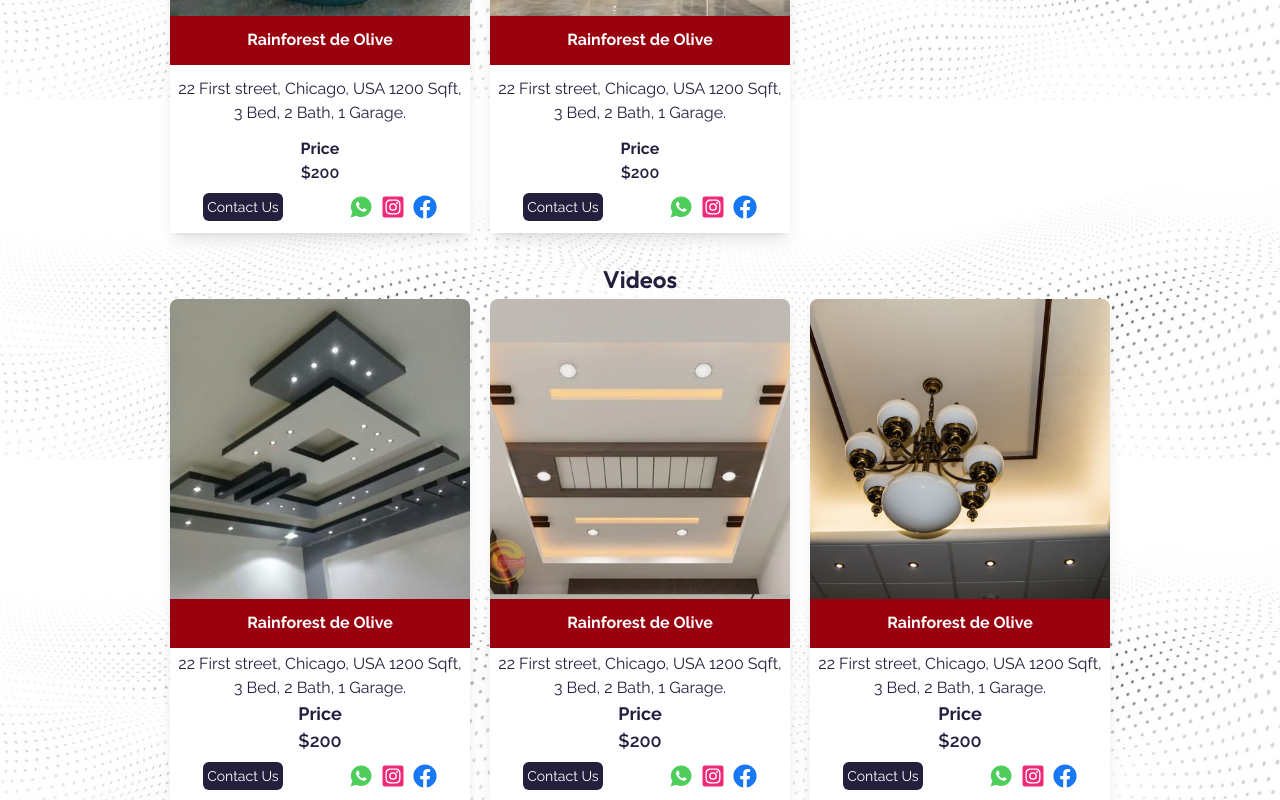
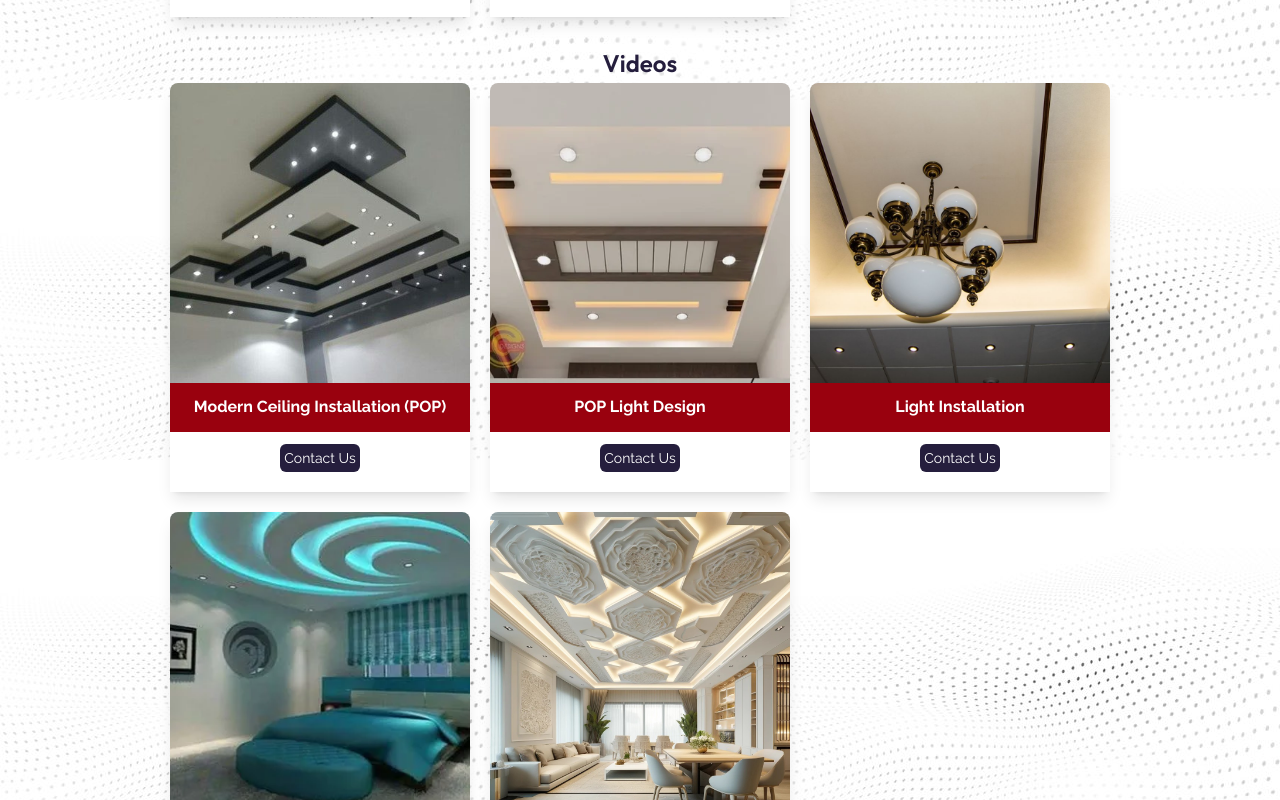
Before and after one commit to Webmyn001/event-flow, a React (Create React App) app: page /works in a window 1280 px wide. Shown: the part 980-1780 px from the top of the page. Built offline with nearby package versions, Linux system fonts and the light colour scheme; a web font is replaced by a local one.

Commit message:
first message

```diff
--- a/src/AID/Auth.js/Auth.js
+++ b/src/AID/Auth.js/Auth.js
@@ -1,19 +1,29 @@
-import React,{useState} from 'react'
+import React,{useEffect, useState} from 'react'
 import {BsFillTelephoneFill} from "react-icons/bs"
 import { IoLogoWhatsapp } from 'react-icons/io'
 import { AiOutlineMail } from 'react-icons/ai'
 import Login from './Login'
 import Signup from './Signup'
-import Avatar from '../Image/Ronaldo2.jpg'
+import Avatar from '../Image/logo.jpg'
+
+import AOS from "aos";
+import "aos/dist/aos.css";
+
 
 const Auth = () => {
+
+  useEffect(()=> {
+    AOS.init({duration:2000})
+
+},[])
+
     const [open , setOpen]= useState("New comment")
     return (
       <div className='min-h-screen font-josefins '>
 
       {/* General Container */}
       <div className='flex justify-center items-center min-h-screen '>
-       <div className='flex flex-col shadow-lg w-[350px]  h-fit bg-white  justify-center pb-5 mb-[50px] items-center rounded-[32px]'>
+       <div className='flex flex-col shadow-lg w-[350px]  h-fit bg-white  justify-center pb-5 mb-[50px] items-center rounded-[32px]' data-aos="flip-up">
 
        <div className='flex justify-center py-2 items-center'>
           <img src={Avatar} alt='avatar' className='w-[80px] h-[80px] rounded-full object-cover'/>
@@ -21,14 +31,14 @@ const Auth = () => {
 
         {/* log in & singn up button div */}
          <div className='buttons flex justify-between mt-[15px]'>
-          <button onClick={()=> setOpen("New comment")} className={`${ open ==="New comment"  ? "bg-[#182c25] text-white" : "bg-white  "} focus:outline-0 border-[0.2px] border-[#182c25] rounded-l-full text-xs px-2 `}>Login</button>
-          <button onClick={()=> setOpen("View comment")} className={`${ open ==="View comment"  ? "bg-[#182c25]  text-white" : "bg-white"} focus:outline-0 border-[0.2px] border-[#182c25] rounded-r-full text-xs px-2 `}>Sign Up</button>
+          <button onClick={()=> setOpen("New comment")} className={`${ open ==="New comment"  ? "bg-[#99010e] text-white" : "bg-white  "} focus:outline-0 border-[0.2px] bg-[#99010e] rounded-l-full text-xs px-2 `}>Login</button>
+          <button onClick={()=> setOpen("View comment")} className={`${ open ==="View comment"  ? "bg-[#99010e]  text-white" : "bg-white"} focus:outline-0 border-[0.2px] bg-[#99010e] rounded-r-full text-xs px-2 `}>Sign Up</button>
         </div>
 
         {/* from-[#182c25] to-[#1e453e]  */}
 
          {/* login & Sign Up  form */}
-         <div className=''>
+         <div className='' data-aos="flip-up">
             {open === "New comment" ? <Login/> : <Signup/>}
          </div>
 
--- a/src/AID/Auth.js/Button.js
+++ b/src/AID/Auth.js/Button.js
@@ -2,7 +2,7 @@ import React from 'react'
 
 const Button = (props) => {
   return (
-    <button className='mt-[25px] focus:outline-0 font-jost text-white py-1 px-5 hover:border-transparent hover:text-white text-center duration-300 hover:border-[1px] rounded-lg bg-[#182c25]'>
+    <button className='mt-[25px] focus:outline-0 font-jost text-white py-1 px-5 hover:border-transparent hover:text-white text-center duration-300 hover:border-[1px] rounded-lg bg-[#99010e]'>
         {props.name}
     </button>
   )
--- a/src/AID/Contact.js
+++ b/src/AID/Contact.js
@@ -3,6 +3,7 @@ import Image from './Image/manager5.jpg'
 
 import AOS from "aos";
 import "aos/dist/aos.css";
+import { IoLogoWhatsapp } from 'react-icons/io';
 
 
 function Contact() {
@@ -28,10 +29,23 @@ function Contact() {
                 <h2 className='font-bold pb-3  text-xl'>Oladejo Abdul-Salam</h2>
 
                  <h4 className='font-bold pt-6 sm:pt-0 py-1'>Phone:</h4>
+                 <a href='tel:+2349036918823' className='hover:text-blue-700'>
                  <h6>(+234) 9036918823</h6>
+                 </a>
 
                  <h4 className='font-bold pt-3 py-1 '>Email:</h4>
-                 <h6>oladejoabdulsalam5@gmail.com</h6>
+                 <a href="mailto:aidconcepts01@gmail.com" className='hover:text-blue-700'>
+                      <h6>aidconcepts01@gmail.com</h6>
+                 </a>
+
+               <a href='https://wa.me/+2349036918823'>
+               <h4 className='font-bold flex justify-center sm:justify-start gap-2 hover:text-blue-700 items-center  pt-3 py-1 '>Whatsapp <span className='text-[#4FCE5D]'><IoLogoWhatsapp/></span></h4>
+               </a>
+
+
+
+
+
                 </div>
 
             </div>
--- a/src/AID/Header/Navlinks.js
+++ b/src/AID/Header/Navlinks.js
@@ -17,7 +17,7 @@ import {Link} from "react-router-dom";
            },
 
            {name: "Admin login",
-            link : "/Admin"
+            link : "/login"
            },
 
 
--- a/src/AID/Works.js
+++ b/src/AID/Works.js
@@ -10,7 +10,7 @@ import Image5 from './Image/design5.webp'
 import Image6 from './Image/design6.jpg'
 import Image7 from './Image/design7.jpg'
 import Image8 from './Image/design8.webp'
-import Image9 from './Image/design9.webp'
+import Image9 from './Image/AIDA.jpg'
 import { Link } from 'react-router-dom'
 
 import AOS from "aos";
@@ -29,38 +29,33 @@ function Works() {
     const Works = [
         {
             Image : Image1,
-            Title : "Rainforest de Olive",
-            Description : "22 First street, Chicago, USA 1200 Sqft, 3 Bed, 2 Bath, 1 Garage.",
-            Price : " $200"
+            Title : "Modern Ceiling Installation (POP)",
+            Description : "",
         },
 
         {
             Image : Image5,
-            Title : "Rainforest de Olive",
-            Description : "22 First street, Chicago, USA 1200 Sqft, 3 Bed, 2 Bath, 1 Garage.",
-            Price : " $200"
+            Title : "POP Light Design",
+            Description : "",
         },
 
         {
             Image : Image6,
-            Title : "Rainforest de Olive",
-            Description : "22 First street, Chicago, USA 1200 Sqft, 3 Bed, 2 Bath, 1 Garage.",
-            Price : " $200"
+            Title : "Light Installation",
+            Description : "",
         },
 
         {
             Image : Image8,
-            Title : "Rainforest de Olive",
-            Description : "22 First street, Chicago, USA 1200 Sqft, 3 Bed, 2 Bath, 1 Garage.",
-            Price : " $200"
+            Title : "Bedroom Settings (POP Design)",
+            Description : "",
         },
 
 
         {
             Image : Image9,
-            Title : "Rainforest de Olive",
-            Description : "22 First street, Chicago, USA 1200 Sqft, 3 Bed, 2 Bath, 1 Garage.",
-            Price : " $200"
+            Title : "Double-Layered Ceiling Design",
+            Description : "",
         }
     ]
   return (
@@ -72,30 +67,22 @@ function Works() {
         <div className='grid grid-cols-1 sm:grid sm:grid-cols-2 gap-5  md:grid md:grid-cols-3'>
         {
          Works.map((info, i)=> <div key={i}>
-              <div className='bg-white  font-raleway shadow-lg w-[300px] pb-3' data-aos="flip-up">
-                <img src={info.Image} alt='ronaldo' className='rounded-t-lg hover:scale-105  transition duration-500 w-[300px] h-[300px] object-cover' />
+         <div className='bg-white  font-raleway shadow-lg w-[300px] pb-3' data-aos="flip-down">
+         <img src={info.Image} alt='recent works' className='rounded-t-lg hover:scale-105  transition duration-500 w-[300px] h-[300px] object-cover' />
        <h2 className='py-3  bg-[#99010e] border-b border-[#99010e] hover:bg-white hover:text-[#99010e] transition-colors duration-700 text-white font-bold text-center w-[300px]'>{info.Title}</h2>
-                <p className='bg-white w-[300px] text-[#251e3d] text-center px-2 h-fit py-3 '>{info.Description}</p>
+       <p className='bg-white w-[300px] text-[#251e3d] text-center px-2 h-fit pt-1 '>{info.Description}</p>
 
-            <div className='text-center text-[#251e3d]  pb-2'>
-                <h1 className='font-bold'>Price</h1>
-                <h1 className='font-semibold'>{info.Price}</h1>
-            </div>
 
-            <div className='flex justify-around items-center w-[300px]'>
+
+  <div className='flex justify-around py-2 items-center w-[300px]'>
    <div>
        <Link to="/contact">
    <button className='bg-[#251e3d] text-white text-sm py-1 px-1 rounded-md'>Contact Us</button>
        </Link>
    </div>
-                <div className='flex gap-x-2 text-2xl'>
-                    <a href='https://wa.me/+2349036918823'>
-                 <h1 className='text-[#4FCE5D]'><IoLogoWhatsapp/></h1>
-                    </a>
-                 <h1 className='text-[#ee2a7b]'><FaInstagramSquare/></h1>
-                 <h1 className='text-[#1877f2]'> <FaFacebook/></h1>
+
 </div>
-            </div>
+
 </div>
    </div>)
             }
@@ -111,30 +98,22 @@ function Works() {
 
             {
          Works.map((info, i)=> <div key={i}>
-         <div className='bg-white  font-raleway shadow-lg w-[300px] pb-3' data-aos="fade-left">
+         <div className='bg-white  font-raleway shadow-lg w-[300px] pb-3' data-aos="flip-down">
          <img src={info.Image} alt='recent works' className='rounded-t-lg hover:scale-105  transition duration-500 w-[300px] h-[300px] object-cover' />
        <h2 className='py-3  bg-[#99010e] border-b border-[#99010e] hover:bg-white hover:text-[#99010e] transition-colors duration-700 text-white font-bold text-center w-[300px]'>{info.Title}</h2>
        <p className='bg-white w-[300px] text-[#251e3d] text-center px-2 h-fit pt-1 '>{info.Description}</p>
 
-   <div className='text-center text-[#251e3d] text-[18px]  pb-2'>
-      <h1 className='font-bold'>Price</h1>
-      <h1 className='font-semibold'>{info.Price}</h1>
-   </div>
 
-  <div className='flex justify-around items-center w-[300px]'>
+
+  <div className='flex justify-around py-2 items-center w-[300px]'>
    <div>
        <Link to="/contact">
    <button className='bg-[#251e3d] text-white text-sm py-1 px-1 rounded-md'>Contact Us</button>
        </Link>
    </div>
-   <div className='flex gap-x-2 text-2xl'>
-       <a href='https://wa.me/+2349036918823'>
-    <h1 className='text-[#4FCE5D]'><IoLogoWhatsapp/></h1>
-       </a>
-    <h1 className='text-[#ee2a7b]'><FaInstagramSquare/></h1>
-    <h1 className='text-[#1877f2]'> <FaFacebook/></h1>
+
 </div>
-</div>
+
 </div>
    </div>)
             }
--- a/src/App.js
+++ b/src/App.js
@@ -26,8 +26,6 @@ function App() {
        <Route path = "/works" exact element= {<Works/>}></Route>
        <Route path = "/service" exact element= {<Service/>}></Route>
        <Route path = "/cert" exact element= {<Certifications/>}></Route>
-
-
        <Route path = "/login" exact element= {<Auth/>}></Route>
     </Routes>
       {/* Footer */}
```
Also changed, not shown: src/AID/Image/AIDA.jpg (added). Lines whose indentation alone changed are shown as unchanged.
